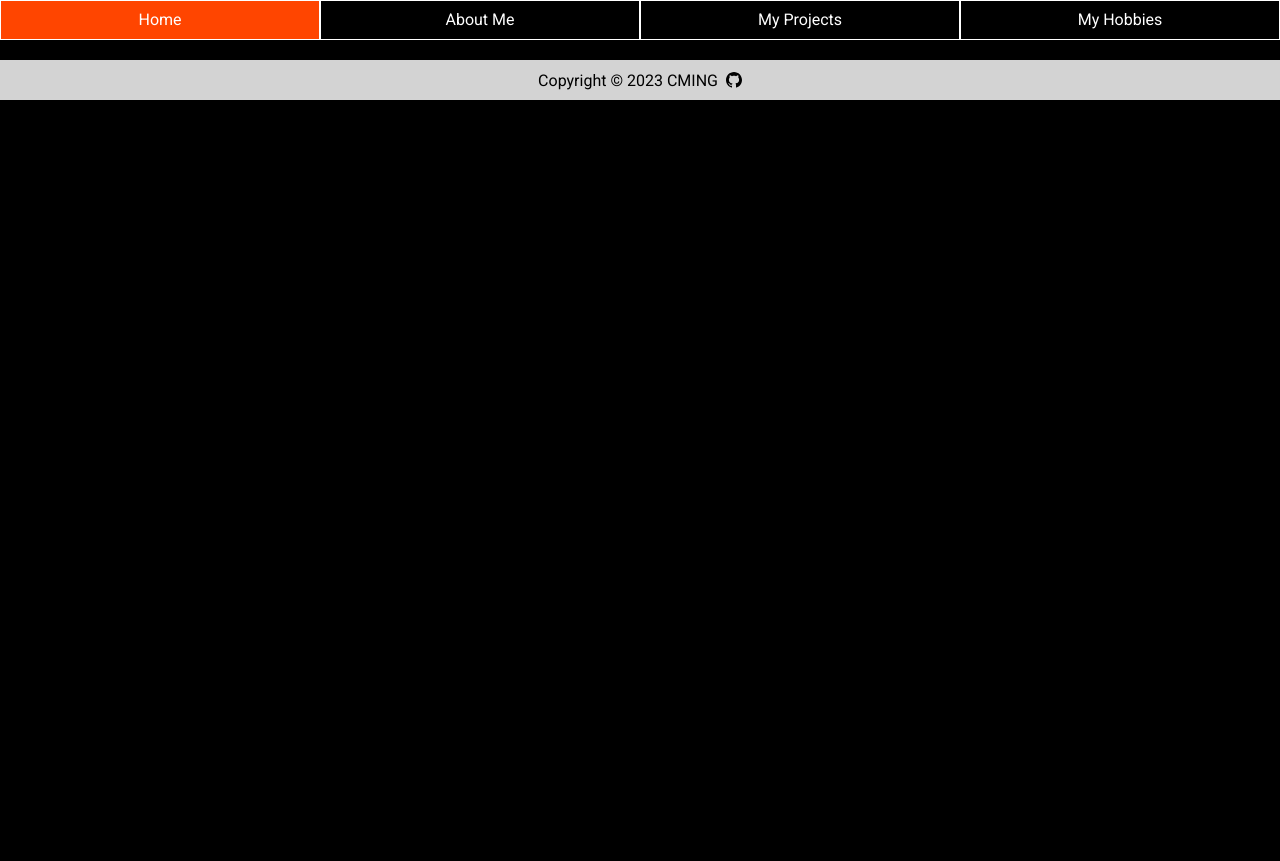
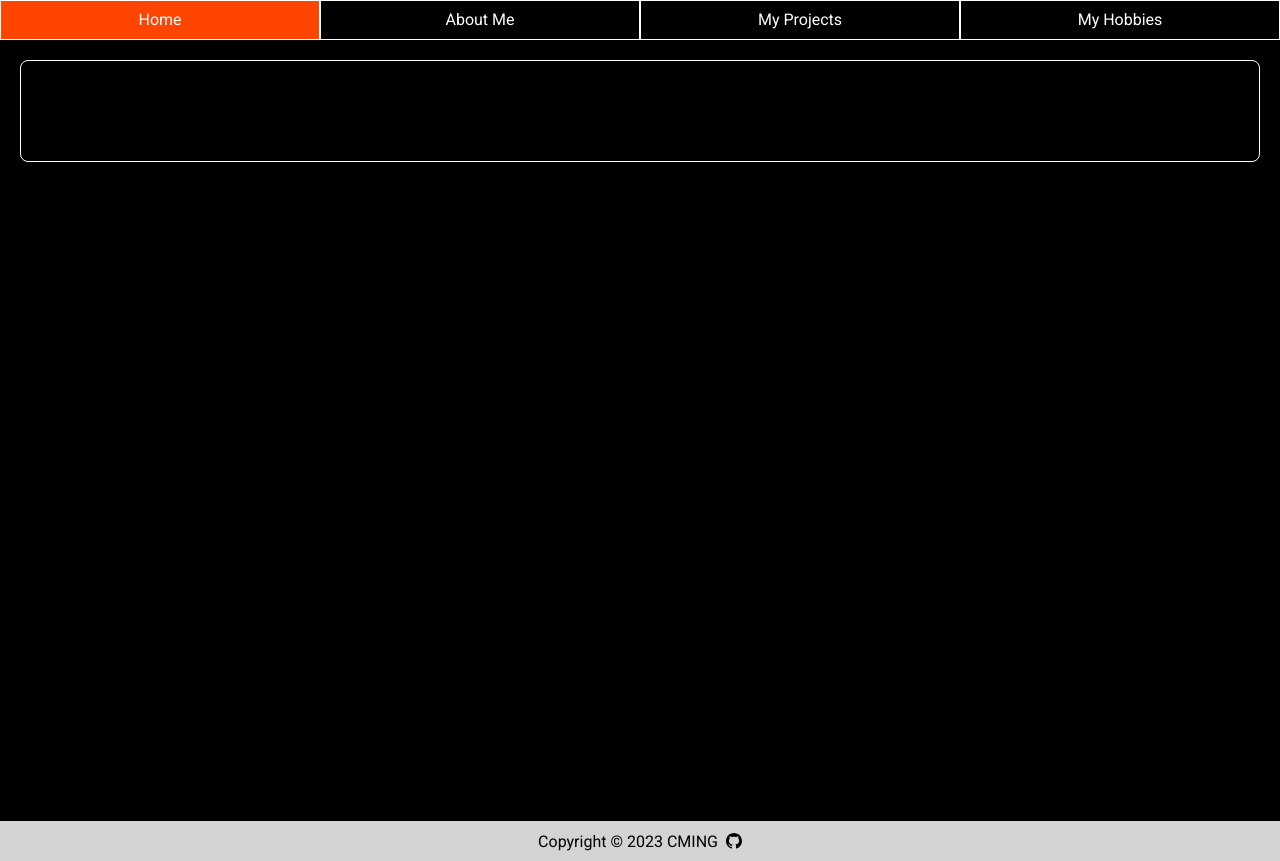
Before and after one commit to CMING3/my-website, a React (Create React App) app: page /AboutMe in a window 1280 px wide. Before the commit the page ends 800 px from the top, so only its background shows below. Built offline with nearby package versions, Linux system fonts and the light colour scheme.

Commit message:
created blank page

```diff
--- a/src/components/contents/AboutMe.js
+++ b/src/components/contents/AboutMe.js
@@ -1,7 +1,11 @@
 import React from 'react'
-
+import style from '../../styles/aboutme.module.css'
 export default function AboutMe() {
   return (
-    <div>I am CMING</div>
+    <div className={style.aboutMe}>
+      <div className={style.statusBoard}>
+
+      </div>
+    </div>
   )
 }
```
